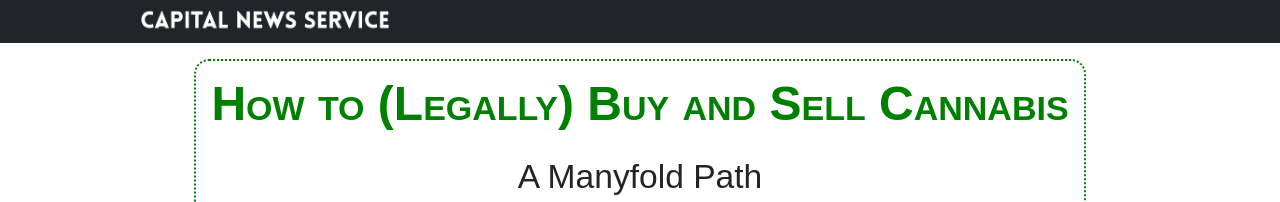
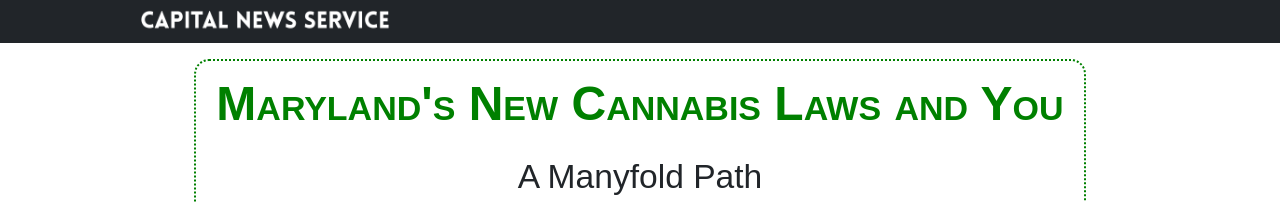
Before and after one commit to JMeltzer92/cannabis-cyoa, a plain HTML site: page index.html in a window 1280 px wide. Shown: the top 202 px of the page. Drawn offline with nearby package versions, Linux system fonts and the light colour scheme.

Commit message:
tital change and other tweaks

```diff
--- a/index.html
+++ b/index.html
@@ -2,7 +2,7 @@
   <head>
     <meta charset="UTF-8" />
     <meta name="viewport" content="width=device-width, initial-scale=1.0" />
-    <title>The Incredible Maryland Weedventure</title>
+    <title>Interactive: Maryland's New Cannabis Laws</title>
     <!-- Bootstrap CSS/JS -->
     <link href="https://cdn.jsdelivr.net/npm/bootstrap@5.1.3/dist/css/bootstrap.min.css" rel="stylesheet" integrity="sha384-1BmE4kWBq78iYhFldvKuhfTAU6auU8tT94WrHftjDbrCEXSU1oBoqyl2QvZ6jIW3" crossorigin="anonymous">
     <script src="https://cdn.jsdelivr.net/npm/bootstrap@5.1.3/dist/js/bootstrap.bundle.min.js" integrity="sha384-ka7Sk0Gln4gmtz2MlQnikT1wXgYsOg+OMhuP+IlRH9sENBO0LRn5q+8nbTov4+1p" crossorigin="anonymous"></script>
@@ -43,7 +43,7 @@
         <div class = "container">
             <div class = "grid">
                 <div class = "story-slide" id = "start-slide">
-                    <p class = "text-center hed">How to (Legally) Buy and Sell Cannabis</p>
+                    <p class = "text-center hed">Maryland's New Cannabis Laws and You</p>
                     <p class = "text-center dek">A Manyfold Path</p>
                     <img class = "story-pic hero" src = "images/hero.png" alt = "An impressionist-style rendering of a forest of large cannabis plants in front of a white manor-style house.">
                     <p class = "graf">After voters granted their overwhelming approval in November’s election, Maryland will become the 22nd state to legalize recreational cannabis on July 1. Since the election, lawmakers have been working to create a viable legal framework for legalization including details like taxation, licensing, and a myriad of other regulations that will govern how this potential multi-billion dollar market will function, both for those looking to buy or sell. That framework now awaits Gov. Wes Moore’s signature, and all indications are that it will become law.</p>
```
